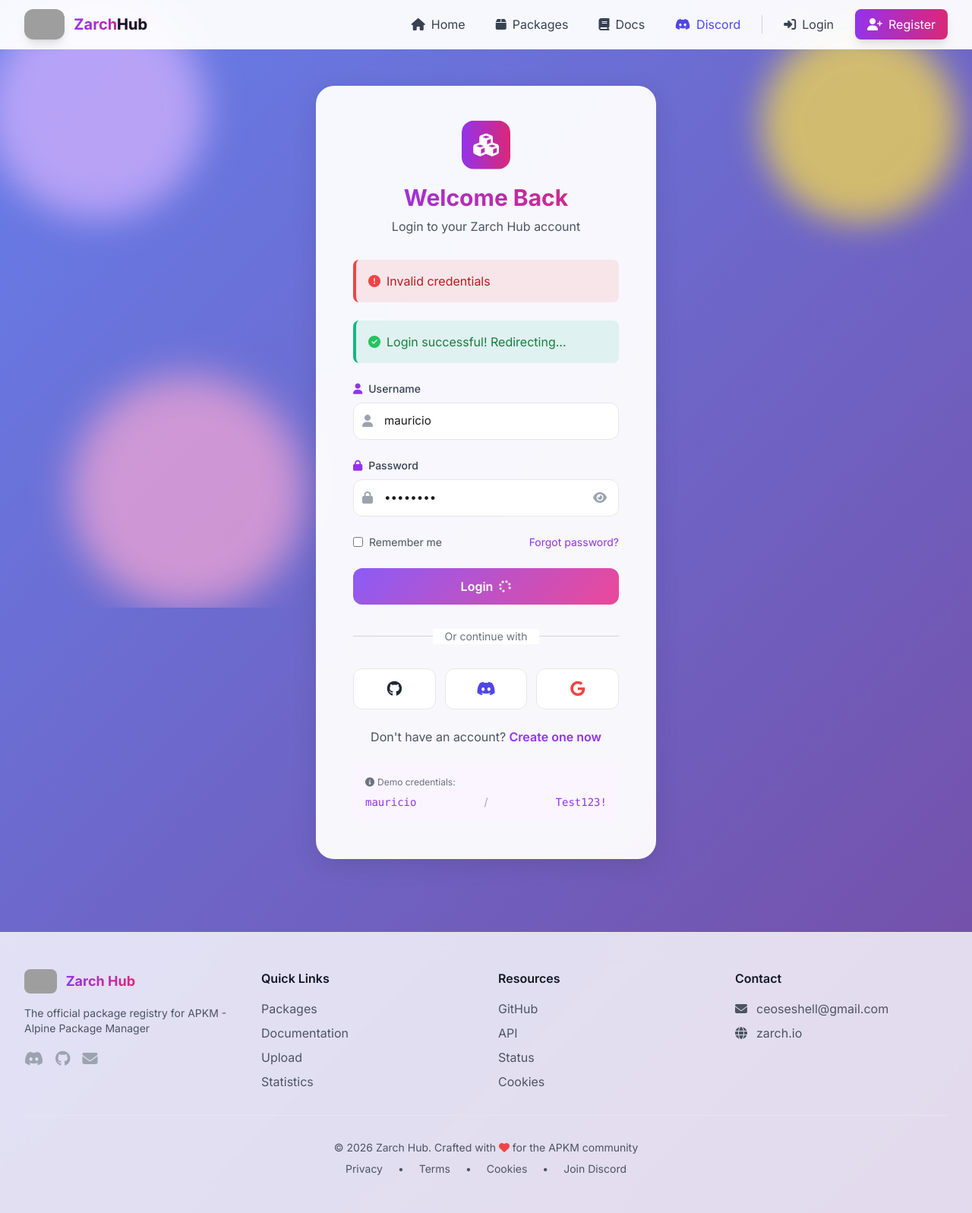
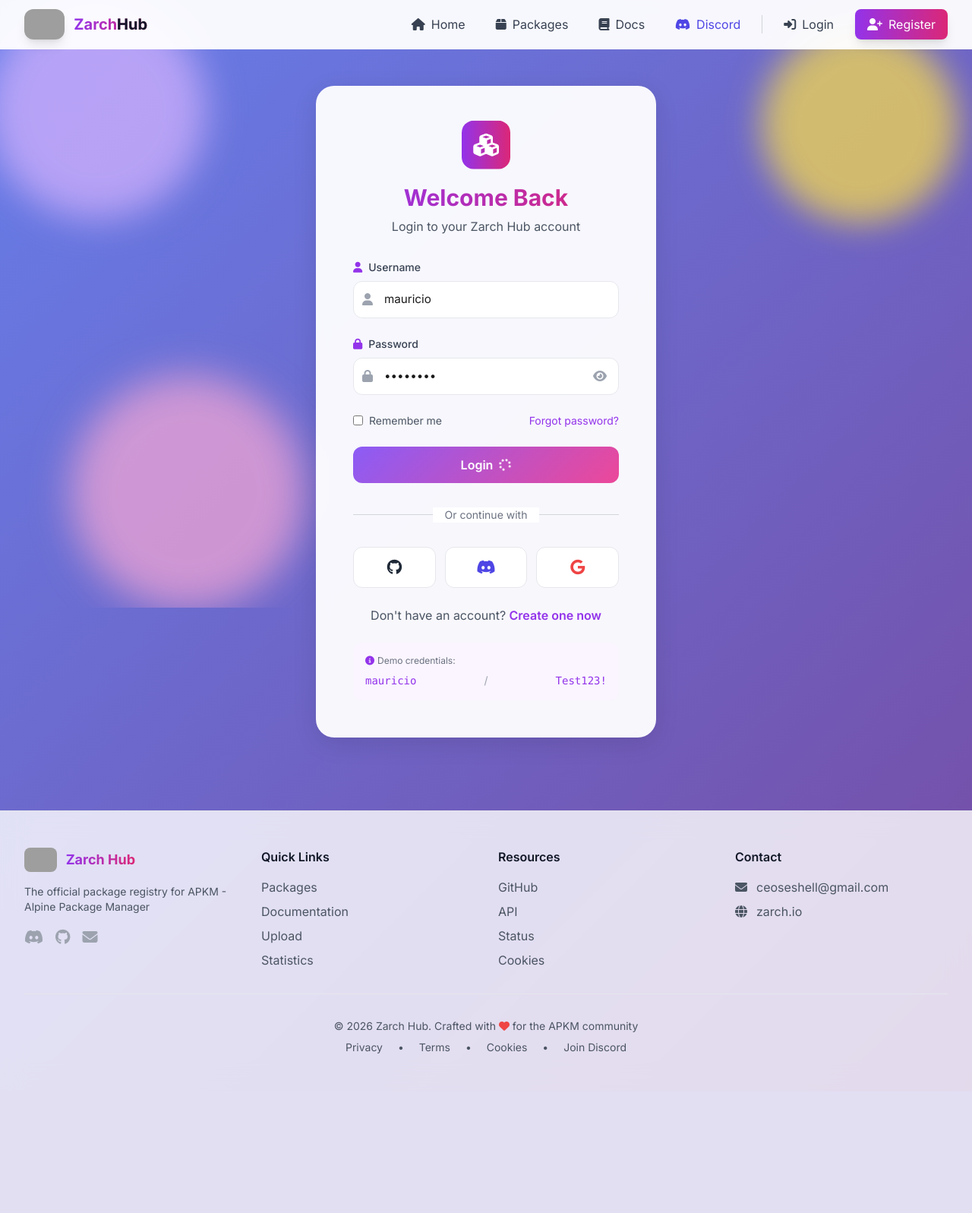
Before and after one commit to gopu-inc/gsql-badge, a Flask app: page /login in a window 1280 px wide. Shown: the whole page at 76% size. After the commit the page ends 1387 px from the top, so only its background shows below. Run offline with Flask 3, Linux system fonts and the light colour scheme; parts of the project's set-up code (start-up, migrations or seed data) failed here and were passed over; some libraries are stand-ins or nearby versions; some web fonts are replaced; grey boxes are pictures that could not be loaded.

Commit message:
Update login.html

```diff
--- a/templates/login.html
+++ b/templates/login.html
@@ -35,6 +35,9 @@
 
         <!-- Login Form -->
         <form id="loginForm" class="space-y-6">
+            <!-- CSRF Token (si vous utilisez) -->
+            <input type="hidden" name="csrf_token" id="csrfToken" value="">
+
             <!-- Username Field -->
             <div>
                 <label class="block text-sm font-medium text-gray-700 dark:text-gray-300 mb-2">
@@ -78,7 +81,7 @@
                     <input type="checkbox" name="remember" id="remember" class="rounded border-gray-300 text-purple-600 focus:ring-purple-500">
                     <span class="ml-2 text-sm text-gray-600 dark:text-gray-400">Remember me</span>
                 </label>
-                <a href="#" class="text-sm text-purple-600 hover:text-purple-700 transition">
+                <a href="#" class="text-sm text-purple-600 hover:text-purple-700 transition" onclick="showForgotPassword(); return false;">
                     Forgot password?
                 </a>
             </div>
@@ -127,8 +130,8 @@
 
         <!-- Demo Credentials -->
         <div class="mt-6 p-4 bg-purple-50 dark:bg-purple-900/20 rounded-xl">
-            <p class="text-xs text-gray-500 dark:text-gray-400 mb-2">
-                <i class="fas fa-info-circle mr-1"></i>Demo credentials:
+            <p class="text-xs text-gray-500 dark:text-gray-400 mb-2 flex items-center">
+                <i class="fas fa-info-circle mr-1 text-purple-600"></i>Demo credentials:
             </p>
             <div class="flex items-center justify-between text-sm">
                 <span class="text-purple-600 dark:text-purple-400 font-mono">mauricio</span>
@@ -206,6 +209,17 @@
     gap: 0.5rem;
 }
 
+.error-message.hidden,
+.success-message.hidden {
+    display: none;
+}
+
+.error-message:not(.hidden),
+.success-message:not(.hidden) {
+    display: flex;
+    animation: slideIn 0.3s ease-out;
+}
+
 /* Social buttons */
 .social-btn {
     display: flex;
@@ -265,6 +279,16 @@
     cursor: pointer;
 }
 
+/* Loading spinner */
+.btn-loader {
+    display: inline-block;
+}
+
+.btn-primary:disabled {
+    opacity: 0.7;
+    cursor: not-allowed;
+}
+
 /* Animations */
 @keyframes slideIn {
     from {
@@ -277,14 +301,13 @@
     }
 }
 
-.error-message:not(.hidden),
-.success-message:not(.hidden) {
-    animation: slideIn 0.3s ease-out;
+@keyframes float {
+    0%, 100% { transform: translateY(0); }
+    50% { transform: translateY(-10px); }
 }
 
-/* Loading spinner */
-.btn-loader {
-    display: inline-block;
+.animate-float {
+    animation: float 3s ease-in-out infinite;
 }
 
 /* Responsive */
@@ -300,12 +323,41 @@
 const togglePassword = document.getElementById('togglePassword');
 const passwordInput = document.getElementById('password');
 
+if (togglePassword) {
     togglePassword.addEventListener('click', function() {
         const type = passwordInput.getAttribute('type') === 'password' ? 'text' : 'password';
         passwordInput.setAttribute('type', type);
         this.classList.toggle('fa-eye');
         this.classList.toggle('fa-eye-slash');
     });
+}
+
+// Helper function to show messages
+function showMessage(element, message, type) {
+    const msgDiv = document.getElementById(element);
+    if (!msgDiv) return;
+
+    msgDiv.classList.remove('hidden', 'text-green-600', 'text-red-600', 'text-purple-600');
+    msgDiv.textContent = message;
+
+    if (type === 'success') {
+        msgDiv.classList.add('text-green-600');
+        msgDiv.querySelector('i')?.classList.add('fa-check-circle');
+    } else if (type === 'error') {
+        msgDiv.classList.add('text-red-600');
+        msgDiv.querySelector('i')?.classList.add('fa-exclamation-circle');
+    } else if (type === 'info') {
+        msgDiv.classList.add('text-purple-600');
+        msgDiv.querySelector('i')?.classList.add('fa-info-circle');
+    }
+
+    msgDiv.classList.remove('hidden');
+
+    // Auto-hide after 5 seconds
+    setTimeout(() => {
+        msgDiv.classList.add('hidden');
+    }, 5000);
+}
 
 // Form submission
 document.getElementById('loginForm').addEventListener('submit', async function(e) {
@@ -330,25 +382,37 @@ document.getElementById('loginForm').addEventListener('submit', async function(e
 
     const username = document.getElementById('username').value;
     const password = document.getElementById('password').value;
+    const remember = document.getElementById('remember')?.checked || false;
+
+    console.log('Attempting login for:', username);
 
     try {
         const response = await fetch('/v5.2/auth/login', {
             method: 'POST',
             headers: {
-                'Content-Type': 'application/json'
+                'Content-Type': 'application/json',
+                'X-Requested-With': 'XMLHttpRequest'
             },
-            body: JSON.stringify({ username, password })
+            body: JSON.stringify({
+                username: username,
+                password: password,
+                remember: remember
+            })
         });
 
         const data = await response.json();
+        console.log('Login response:', data);
 
         if (data.success) {
-            // Store token
+            // Store token and user data
             localStorage.setItem('zarch_token', data.token);
             localStorage.setItem('zarch_user', JSON.stringify(data.user));
 
+            // Set cookie manually if needed
+            document.cookie = `zarch_token=${data.token}; path=/; max-age=${remember ? 604800 : 3600}; SameSite=Lax; ${window.location.protocol === 'https:' ? 'Secure;' : ''}`;
+
             // Show success message
-            successText.textContent = 'Login successful! Redirecting...';
+            successText.textContent = 'Login successful! Redirecting to dashboard...';
             successMsg.classList.remove('hidden');
 
             // Redirect to dashboard
@@ -357,7 +421,7 @@ document.getElementById('loginForm').addEventListener('submit', async function(e
             }, 1500);
         } else {
             // Show error message
-            errorText.textContent = data.error || 'Invalid credentials';
+            errorText.textContent = data.error || 'Invalid username or password';
             errorMsg.classList.remove('hidden');
 
             // Reset button
@@ -369,7 +433,7 @@ document.getElementById('loginForm').addEventListener('submit', async function(e
         console.error('Login error:', error);
 
         // Show error message
-        errorText.textContent = 'Network error. Please try again.';
+        errorText.textContent = 'Network error. Please check your connection and try again.';
         errorMsg.classList.remove('hidden');
 
         // Reset button
@@ -384,7 +448,20 @@ function socialLogin(provider) {
     const errorMsg = document.getElementById('errorMessage');
     const errorText = document.getElementById('errorText');
 
-    errorText.textContent = `${provider} login coming soon!`;
+    errorText.textContent = `${provider} login is coming soon! Please use username/password for now.`;
+    errorMsg.classList.remove('hidden');
+
+    setTimeout(() => {
+        errorMsg.classList.add('hidden');
+    }, 3000);
+}
+
+// Forgot password
+function showForgotPassword() {
+    const errorMsg = document.getElementById('errorMessage');
+    const errorText = document.getElementById('errorText');
+
+    errorText.textContent = 'Password reset feature coming soon! Please contact support.';
     errorMsg.classList.remove('hidden');
 
     setTimeout(() => {
@@ -395,9 +472,26 @@ function socialLogin(provider) {
 // Check if already logged in
 (function() {
     const token = localStorage.getItem('zarch_token');
-    if (token) {
+    const userStr = localStorage.getItem('zarch_user');
+
+    if (token && userStr) {
+        console.log('User already logged in, redirecting to dashboard');
         window.location.href = '/dashboard';
     }
+
+    // Add CSRF token if needed
+    const csrfToken = document.querySelector('meta[name="csrf-token"]')?.getAttribute('content');
+    if (csrfToken) {
+        document.getElementById('csrfToken').value = csrfToken;
+    }
 })();
+
+// Handle Enter key
+document.addEventListener('keypress', function(e) {
+    if (e.key === 'Enter' && e.target.tagName !== 'BUTTON') {
+        e.preventDefault();
+        document.getElementById('loginForm').dispatchEvent(new Event('submit'));
+    }
+});
 </script>
 {% endblock %}
```
Lines whose indentation alone changed are shown as unchanged.
